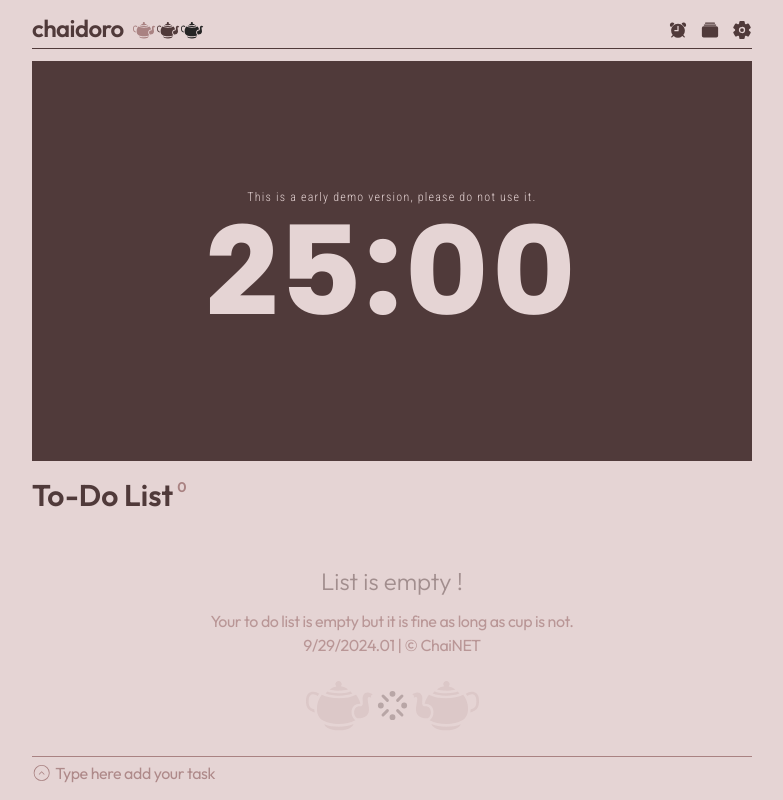
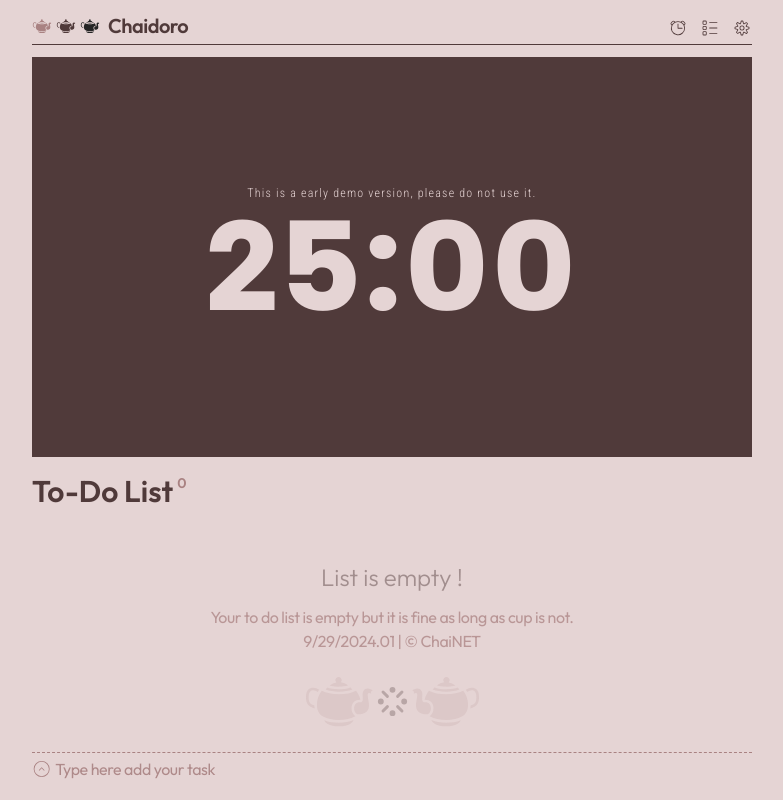
Before and after one commit to Chai-NET/ChaidoroWeb, a React (Vite) app: page / in a window 1280 px wide. Shown: the whole page, without its empty margins (248-1031 px from the left). Built offline with nearby package versions, Linux system fonts and the light colour scheme.

Commit message:
0.17 | Minor Fixes

```diff
--- a/src/App.jsx
+++ b/src/App.jsx
@@ -10,6 +10,8 @@ import {
   IoBarChart,
   IoAlbums,
 } from "react-icons/io5";
+import { CiAlarmOn, CiBoxList, CiSettings } from "react-icons/ci";
+
 import Error404 from "./pages/error404.jsx";
 import Pomodoro from "./pages/pomodoro.jsx";
 import Tasks from "./pages/tasks.jsx";
@@ -109,11 +111,8 @@ function Navbar() {
       {/* Main Chaidoro Logo */}
       <a
         href="/"
-        className="group mb-1 flex w-1/2 cursor-pointer items-center gap-1 text-2xl transition-all duration-300 hover:gap-3"
+        className="group mb-1 flex w-1/2 cursor-pointer items-center gap-1 text-xl transition-all duration-300 hover:gap-3"
       >
-        <div className="flex justify-between pr-1">
-          <h1 className="font-Outfit font-semibold tracking-tight">chaidoro</h1>
-        </div>
         <div className="block aspect-square size-5 rounded-full text-coffee transition-all delay-100 duration-300 group-hover:rotate-12">
           <GiTeapot />
         </div>
@@ -123,6 +122,9 @@ function Navbar() {
         <div className="block aspect-square size-5 rounded-full text-blax transition-all delay-300 duration-300 group-hover:rotate-12">
           <GiTeapot />
         </div>
+        <div className="xsm:visible xsm:relative invisible absolute flex justify-between pl-1">
+          <h1 className="font-Outfit font-semibold tracking-tight">Chaidoro</h1>
+        </div>
       </a>
 
       {/* Navigation: */}
@@ -131,19 +133,19 @@ function Navbar() {
           className="underline-offset-4 transition-all duration-300 hover:text-blax hover:underline"
           href="/"
         >
-          <IoAlarm className="size-5 text-chocolate transition-all duration-500" />
+          <CiAlarmOn className="size-5 text-chocolate transition-all duration-500" />
         </a>
         <a
           className="underline-offset-4 transition-all duration-300 hover:text-blax hover:underline"
           href="/tasks"
         >
-          <IoAlbums className="size-5 text-chocolate transition-all duration-500" />
+          <CiBoxList className="size-5 text-chocolate transition-all duration-500" />
         </a>
         <a
           className="transition-all duration-300 hover:text-blax hover:underline"
           href="/settings"
         >
-          <IoSettings className="size-5 text-chocolate transition-all duration-500 hover:rotate-45" />
+          <CiSettings className="size-5 text-chocolate transition-all duration-500 hover:rotate-45" />
         </a>
       </div>
     </div>
--- a/src/components/taskBar.jsx
+++ b/src/components/taskBar.jsx
@@ -145,7 +145,7 @@ export default function TaskBar() {
           </div> */}
           {/* Task Input Field Absolute */}
           <div className="absolute bottom-0 left-1/2 w-full -translate-x-1/2 pb-9">
-            <div className="z-10 border-t border-coffee bg-cream pb-3">
+            <div className="z-10 border-t border-dashed border-coffee bg-cream pb-3">
               <div className="flex flex-row justify-between">
                 <div className="flex flex-grow items-center gap-x-1 text-coffee">
                   <CiCircleChevUp
--- a/tailwind.config.js
+++ b/tailwind.config.js
@@ -4,7 +4,7 @@ export default {
   theme: {
     extend: {
       screens: {
-        usm: "400px", // Ultra small
+        xsm: "400px", // Ultra small
         uxl: "2000px", // Ultra big
         // => @media (min-width: 2000px) { ... }
       },
```
